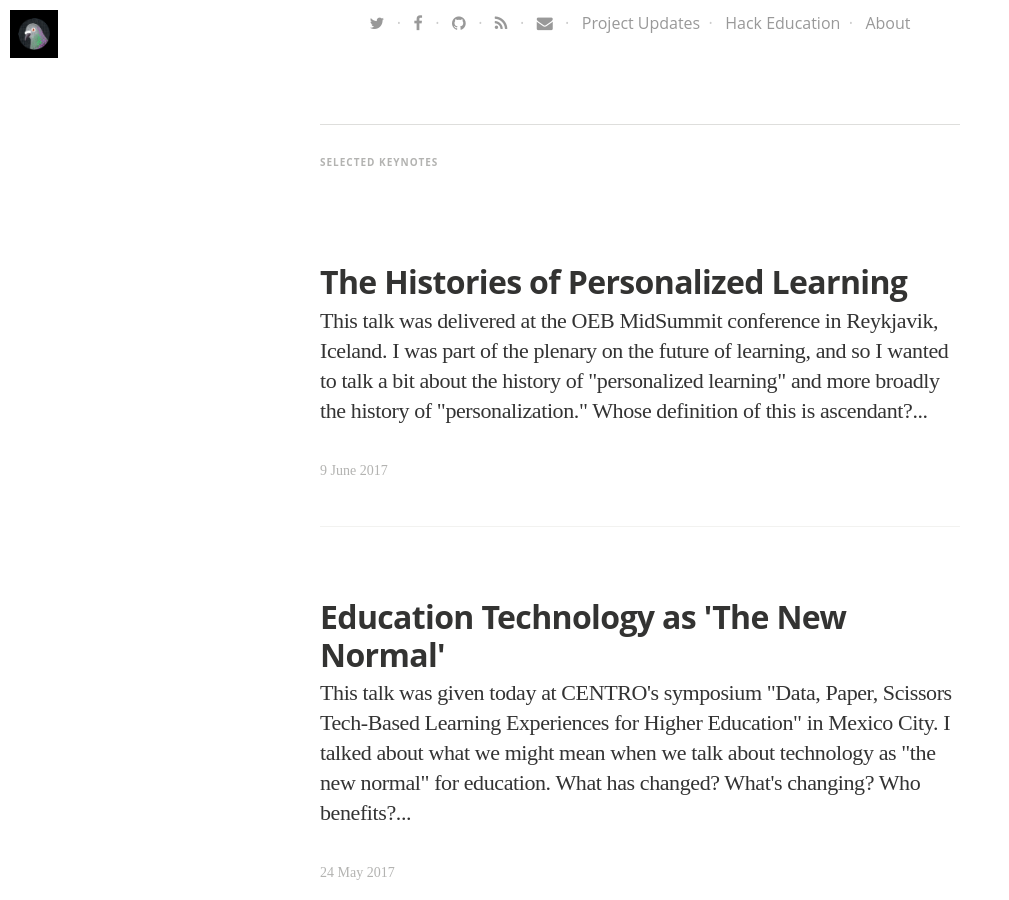
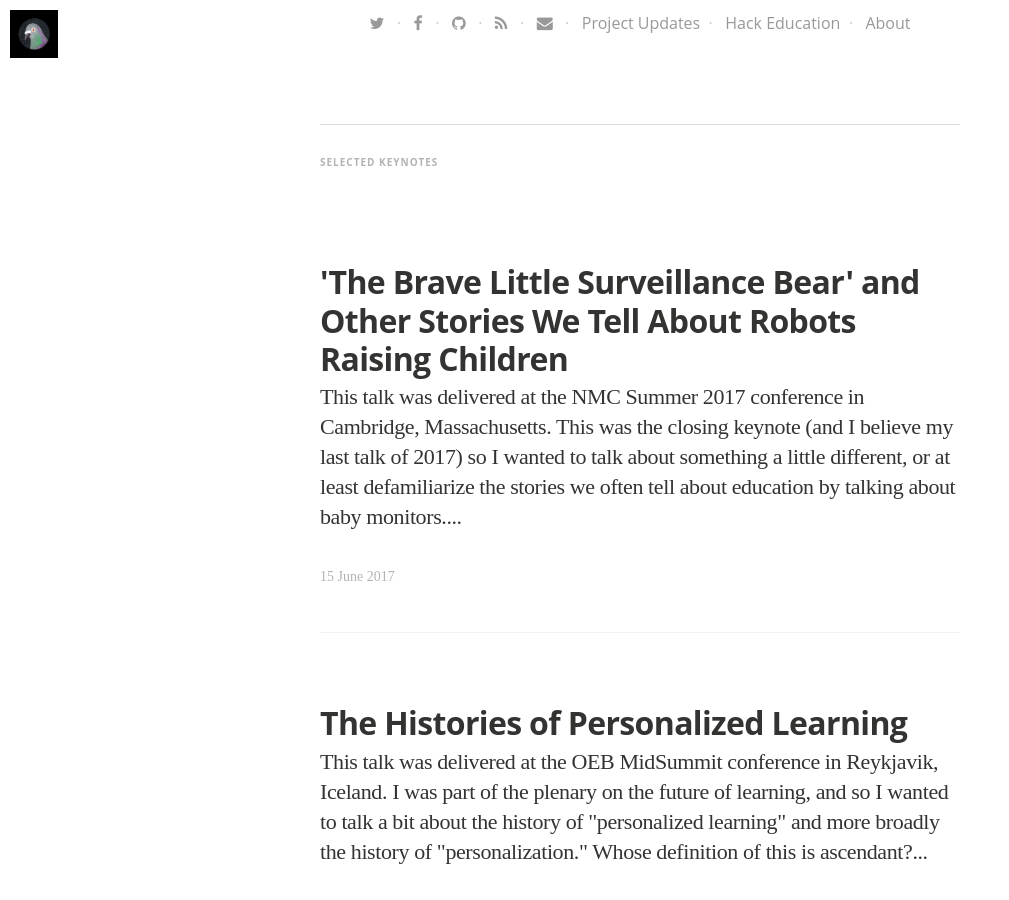
Before and after one commit to HackEducation/Speaking, a Jekyll site: the page built from index.html, in a window 1280 px wide and 900 px high, scrolled down 677 px. Shown: the whole window, without its empty margins (0-1009 px from the left). Built offline with Jekyll 4.4.1, drawn with Linux system fonts in a browser that asks for light colours; nearby versions of some CDN libraries; some web fonts are replaced.

Commit message:
new talk

```diff
--- a/index.html
+++ b/index.html
@@ -6,6 +6,23 @@
 
 <h5 class="index-headline featured"><span>Selected Keynotes</span></h5>
 
+
+    <div class="container featured">
+
+        <article class="post" itemscope itemtype="http://schema.org/BlogPosting" role="article">
+          <div class="article-item">
+            <header class="post-header">
+              <h2 class="post-title" itemprop="name"><a href="http://hackeducation.com/2017/06/15/robots-raising-children" itemprop="url">'The Brave Little Surveillance Bear' and Other Stories We Tell About Robots Raising Children</a></h2>
+            </header>
+            <section class="post-excerpt" itemprop="description">
+              <p>This talk was delivered at the NMC Summer 2017 conference in Cambridge, Massachusetts. This was the closing keynote (and I believe my last talk of 2017) so I wanted to talk about something a little different, or at least defamiliarize the stories we often tell about education by talking about baby monitors....</p>
+            </section>
+            <div class="post-meta">
+              <time datetime="15 June 2017">15 June 2017</time>
+  <!--            <span class="post-tags-set">on <span class="post-tag-">, <a href="/tag/"></a></span></span>-->
+            </div>
+          <div>
+        </article>
 
     <div class="container featured">
 
```
